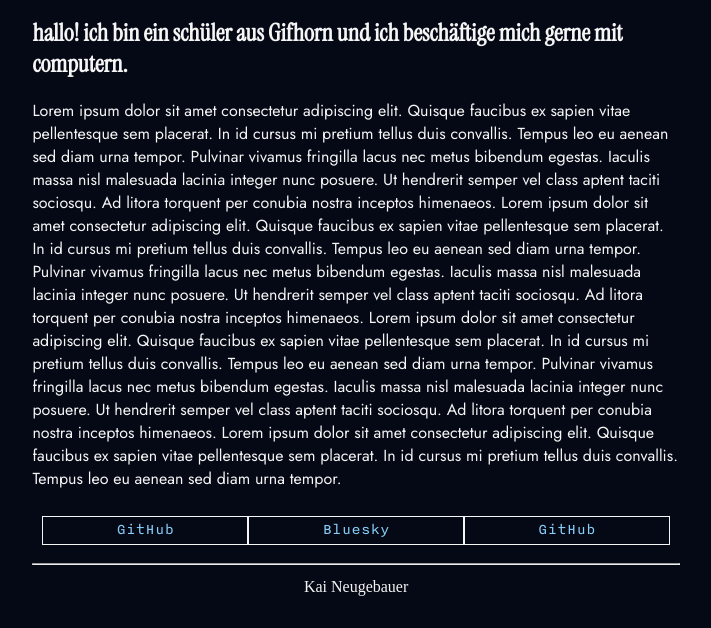
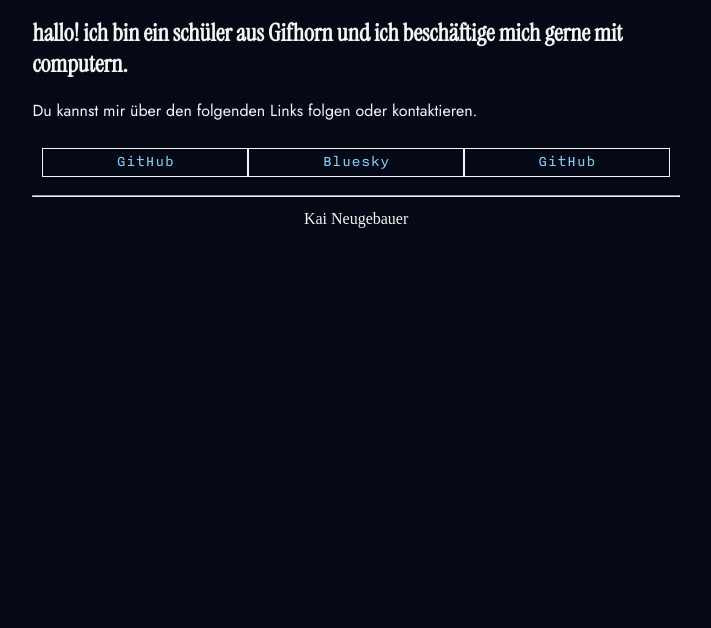
Before and after one commit to kaineug/kaineugWebsite, a plain HTML site: page index.html in a window 1280 px wide. Shown: the part 172-800 px from the top of the page, without its empty margins (181-892 px from the left). Drawn offline with Linux system fonts and the light colour scheme.

Commit message:
Updated index.html

```diff
--- a/index.html
+++ b/index.html
@@ -38,31 +38,7 @@
                 gerne mit computern.
             </h2>
             <p>
-                Lorem ipsum dolor sit amet consectetur adipiscing elit. Quisque
-                faucibus ex sapien vitae pellentesque sem placerat. In id cursus
-                mi pretium tellus duis convallis. Tempus leo eu aenean sed diam
-                urna tempor. Pulvinar vivamus fringilla lacus nec metus bibendum
-                egestas. Iaculis massa nisl malesuada lacinia integer nunc
-                posuere. Ut hendrerit semper vel class aptent taciti sociosqu.
-                Ad litora torquent per conubia nostra inceptos himenaeos. Lorem
-                ipsum dolor sit amet consectetur adipiscing elit. Quisque
-                faucibus ex sapien vitae pellentesque sem placerat. In id cursus
-                mi pretium tellus duis convallis. Tempus leo eu aenean sed diam
-                urna tempor. Pulvinar vivamus fringilla lacus nec metus bibendum
-                egestas. Iaculis massa nisl malesuada lacinia integer nunc
-                posuere. Ut hendrerit semper vel class aptent taciti sociosqu.
-                Ad litora torquent per conubia nostra inceptos himenaeos. Lorem
-                ipsum dolor sit amet consectetur adipiscing elit. Quisque
-                faucibus ex sapien vitae pellentesque sem placerat. In id cursus
-                mi pretium tellus duis convallis. Tempus leo eu aenean sed diam
-                urna tempor. Pulvinar vivamus fringilla lacus nec metus bibendum
-                egestas. Iaculis massa nisl malesuada lacinia integer nunc
-                posuere. Ut hendrerit semper vel class aptent taciti sociosqu.
-                Ad litora torquent per conubia nostra inceptos himenaeos. Lorem
-                ipsum dolor sit amet consectetur adipiscing elit. Quisque
-                faucibus ex sapien vitae pellentesque sem placerat. In id cursus
-                mi pretium tellus duis convallis. Tempus leo eu aenean sed diam
-                urna tempor.
+               Du kannst mir über den folgenden Links folgen oder kontaktieren.
             </p>
 
             <div class="container">
```
